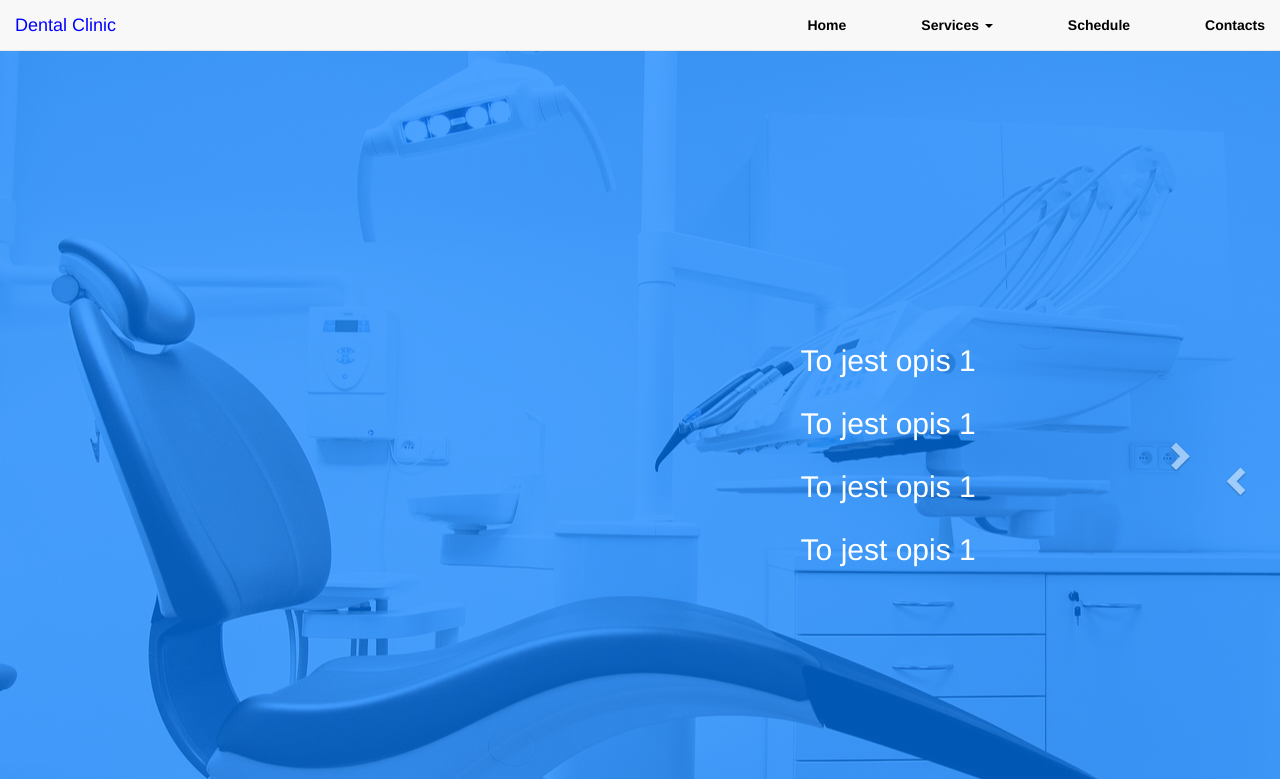
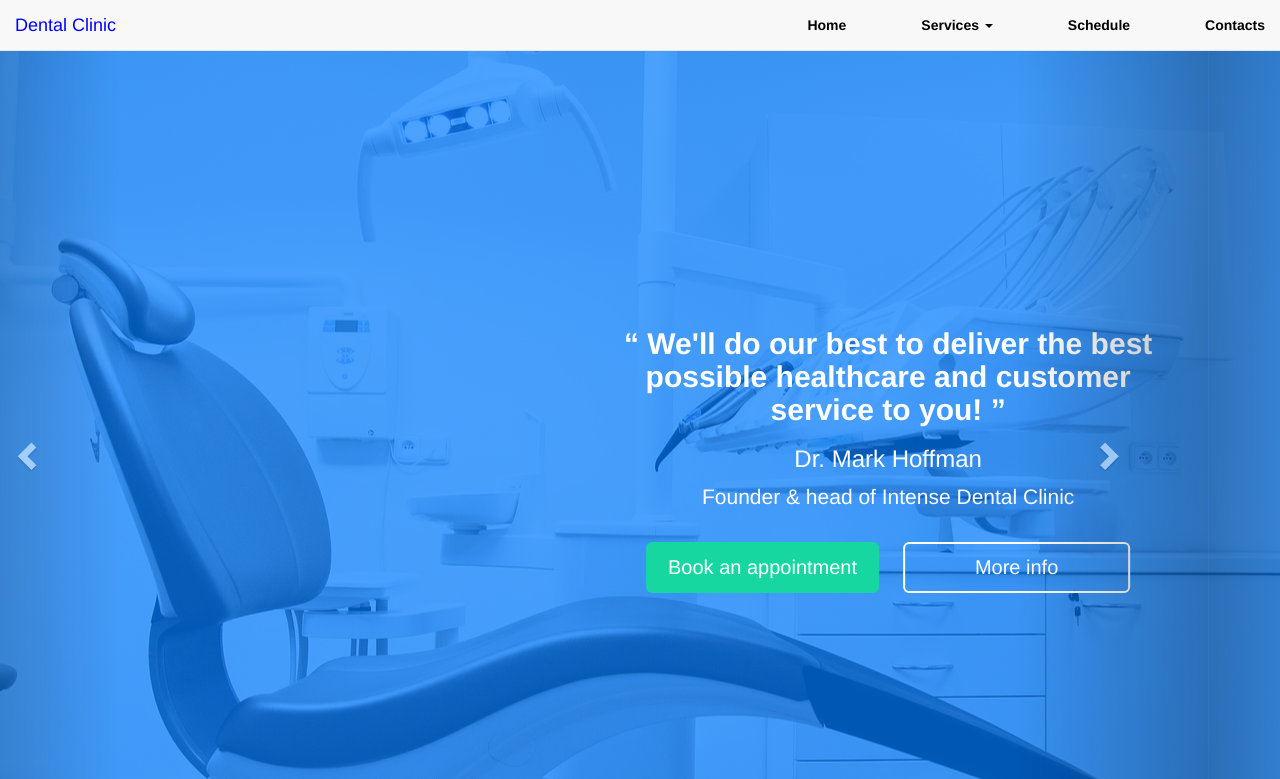
Before and after one commit to PawelSvl/Test, a plain HTML site: page index.html in a window 1280 px wide. Shown: the top 779 px of the page. Drawn offline with nearby package versions, Linux system fonts and the light colour scheme.

Commit message:
2018-01-22

```diff
--- a/index.html
+++ b/index.html
@@ -5,7 +5,7 @@
     <meta charset="UTF-8">
     <title>Document</title>
     <meta name="viewport" content="width=device-width, initial-scale=1.0">
-
+    <link rel="stylesheet" href="https://maxcdn.bootstrapcdn.com/font-awesome/4.5.0/css/font-awesome.min.css">
     <link rel="stylesheet" href="https://maxcdn.bootstrapcdn.com/bootstrap/3.3.6/css/bootstrap.min.css" integrity="sha384-1q8mTJOASx8j1Au+a5WDVnPi2lkFfwwEAa8hDDdjZlpLegxhjVME1fgjWPGmkzs7"
         crossorigin="anonymous">
 
@@ -82,10 +82,13 @@
                             </div>
                             <div class="col-lg-6 text-carousel ">
                                  <div class=" carousel-caption-text ">
-                                    <h2>To jest opis 1</h2>
-                                    <h2>To jest opis 1</h2>
-                                    <h2>To jest opis 1</h2>
-                                    <h2>To jest opis 1</h2>
+                                    <h2>“ We'll do our best to deliver the best possible healthcare and customer service to you! ”</h2>
+                                    <h3>Dr. Mark Hoffman</h3>
+                                    <p>Founder & head of Intense Dental Clinic</p>
+                                    <div class="buttons">
+                                        <a href="" class="btnn btn-rounded btn-border-green  ">Book an appointment</a>
+                                       <a href="" class="btnn btn-rounded btn-border-white  ">More info</a></div>
+
                                  </div>
                             </div>
                         </div>
@@ -110,9 +113,10 @@
                             <div class="col-lg-6 text-carousel ">
                                 <div class=" carousel-caption-text ">
                                     <h2>We strive to provide a relaxed atmosphere</h2>
-                                    <p>If you would like to improve, enhance, or protect your smile, please do not hesitate to contact us today.</p>
-                                    <h2>To jest opis 2</h2>
-                                    <h2>To jest opis 2</h2>
+                                    <p >If you would like to improve, enhance, or protect your smile, please do not hesitate to contact us today.</p>
+                                    <p><i class="fa fa-phone" aria-hidden="true"></i>+48 530 203 290</p>
+                                    <div><a href="" class="btnn btn-rounded btn-border-green  ">Book an appointment</a></div>
+                                    <a class="btnn btn-rounded btn-border-white btn-b ">More info</a>
                                 </div>
                             </div>
                         </div>
@@ -134,10 +138,11 @@
                             </div>
                             <div class="col-lg-6 text-carousel ">
                                 <div class=" carousel-caption-text ">
-                                    <h2>To jest opis 3</h2>
-                                    <h2>To jest opis 3</h2>
-                                    <h2>To jest opis 3</h2>
-                                    <h2>To jest opis 3</h2>
+                                    <h2>Appointments</h2>
+                                    <p>To make an appointment with our doctor, please complete the form available on this page. Otherwise, we welcome you to contact our scheduling coordinator directly during our normal office hours.</p>
+                                    <div class="buttons">
+                                            <a href="" class="btnn btn-rounded btn-border-green  ">Book an appointment</a>
+                                           <a href="" class="btnn btn-rounded btn-border-white  ">More info</a></div>
                                 </div>
                             </div>
                         </div>
--- a/style.css
+++ b/style.css
@@ -52,7 +52,7 @@ body {
  .text-carousel {
      text-align: center;
   height: 100vh;
-  display: flex;
+   display: flex;
   align-items: center;
   justify-content: center;
 }
@@ -61,16 +61,18 @@ body {
      margin-top: 50px;
      text-align: center;
      height: 100vh;
+
 }
+.carousel-caption img {
 
+    height: 90%;
+}
 
  .carousel-caption-text {
     text-align: center;
+     margin-top: 30px;
    color: #fff;
-   flex-wrap: wrap;
-    display: flex;
-    align-items: center;
-    justify-content: center;
+
 }
 .carousel-caption {
     bottom: 20px;
@@ -79,31 +81,90 @@ body {
     margin: 0;
     height: 100vh
 }
-h2 {
-    width: 100vh;
+
+.carousel-caption-text h2 {
+    font-weight: bold;
+
+    margin: 0 25px;
+
+
 }
-.carousel-control {
+.carousel-caption-text p {
 
-    width:0;
+    margin: 0 25px;
+
+}
+/* .carousel-control {
+
+     width:90px;
 position: absolute;
     top: 0;
     bottom: 0;
     left: 0;
-   margin: 25px;
-    font-size: 20px;
+    margin: 25px;
+     font-size: 20px;
     color: #fff;
-    text-align: center;
+     text-align: center;
     text-shadow: 0 1px 2px rgba(0,0,0,.6);
     background-color: rgba(0,0,0,0);
     filter: alpha(opacity=50);
     opacity: .5;
-}
+} */
 
 .carousel-control:hover {
     color: #17D7A1;
 }
+.buttons {
+    margin-top: 20px;
+}
+.btnn {
+
+    text-align: center;
+
+    display: inline-block;
+    font-size: 20px;
+    line-height: 1.3333333;
+    border-radius: 6px;
+    cursor: pointer;
+    margin-bottom: 0;
+
+}
+.btn-b {
+    margin-top: 15px;
+}
 
 
+.btn-border-white {
+    padding: 10px 70px;
+    background: none;
+    border: 2px solid #fff;
+    color: #fff;
+    transition: all .3s;
+    margin: 10px;
+}
+
+.btn-border-white:hover,
+.btn-border-white:focus {
+    text-decoration: none;
+    background-color: #fff;
+}
+.btn-border-green {
+    margin: 10px;
+    padding: 10px 20px;
+    background: #17D7A1;
+    border: 2px solid #17D7A1;
+    color: #fff;
+    transition: all .3s;
+}
+.btn-border-green:hover,
+.btn-border-green:focus {
+    text-decoration: none;
+    background-color: #fff;
+    border: 2px solid #fff;
+}
+.fa {
+    margin: 0 10px;
+}
 
 @media (max-width: 767px) {
     .navbar-default .navbar-nav .open .dropdown-menu li a {
```
